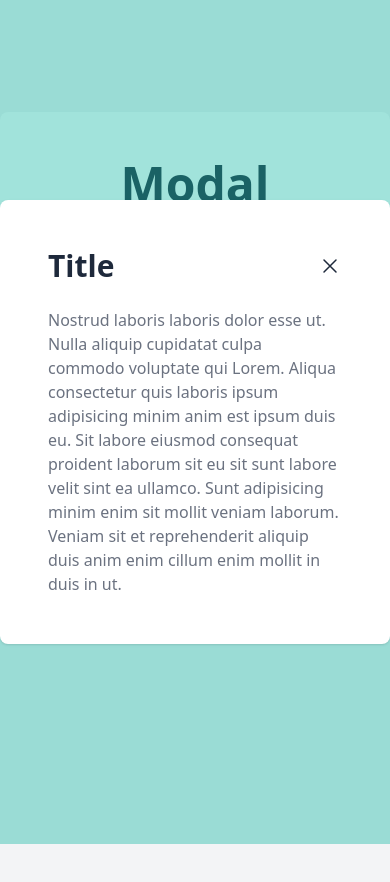
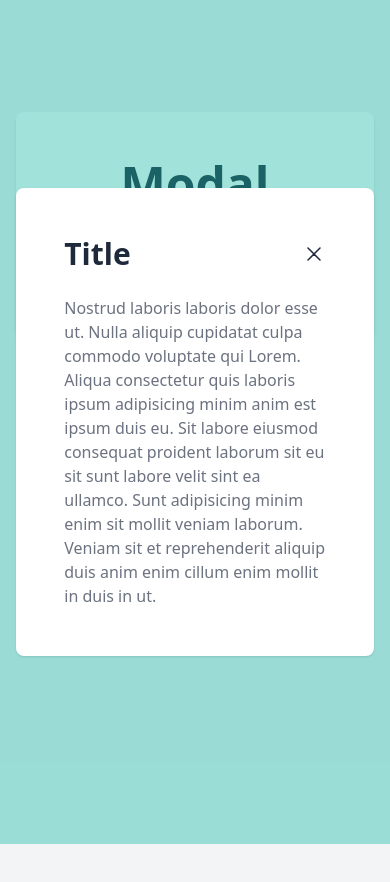
Before and after one commit to jacobcons/simple-js-projects, a website with bundled scripts: page projects/modal/index.html in a window 390 px wide. Both pictures are taken after a click on the button "Open Modal". Shown: the top 882 px of the page. Built offline with nearby package versions, Linux system fonts and the light colour scheme.

Commit message:
modal gap eitherside on mobile

```diff
--- a/projects/modal/index.html
+++ b/projects/modal/index.html
@@ -8,7 +8,7 @@
   </head>
   <body class="h-[200vh] bg-gray-100">
     <div
-      class="mx-auto mt-28 flex max-w-3xl flex-col items-center rounded-lg bg-white p-12 shadow-md"
+      class="mx-auto mt-28 flex w-11/12 max-w-3xl flex-col items-center rounded-lg bg-white p-12 shadow-md"
     >
       <h1 class="text-5xl font-bold text-slate-800">Modal</h1>
       <button
@@ -18,9 +18,9 @@
       </button>
     </div>
     <div
-      class="js-modal fixed top-0 flex hidden h-screen w-screen items-center justify-center bg-theme-color/40"
+      class="js-modal fixed top-0 flex hidden h-screen w-full items-center justify-center bg-theme-color/40"
     >
-      <div class="max-w-2xl rounded-lg bg-white p-12 shadow">
+      <div class="w-11/12 max-w-2xl rounded-lg bg-white p-12 shadow">
         <div class="flex justify-between">
           <h2 class="text-3xl font-bold text-slate-800">Title</h2>
           <button class="js-close-modal-button">
```
